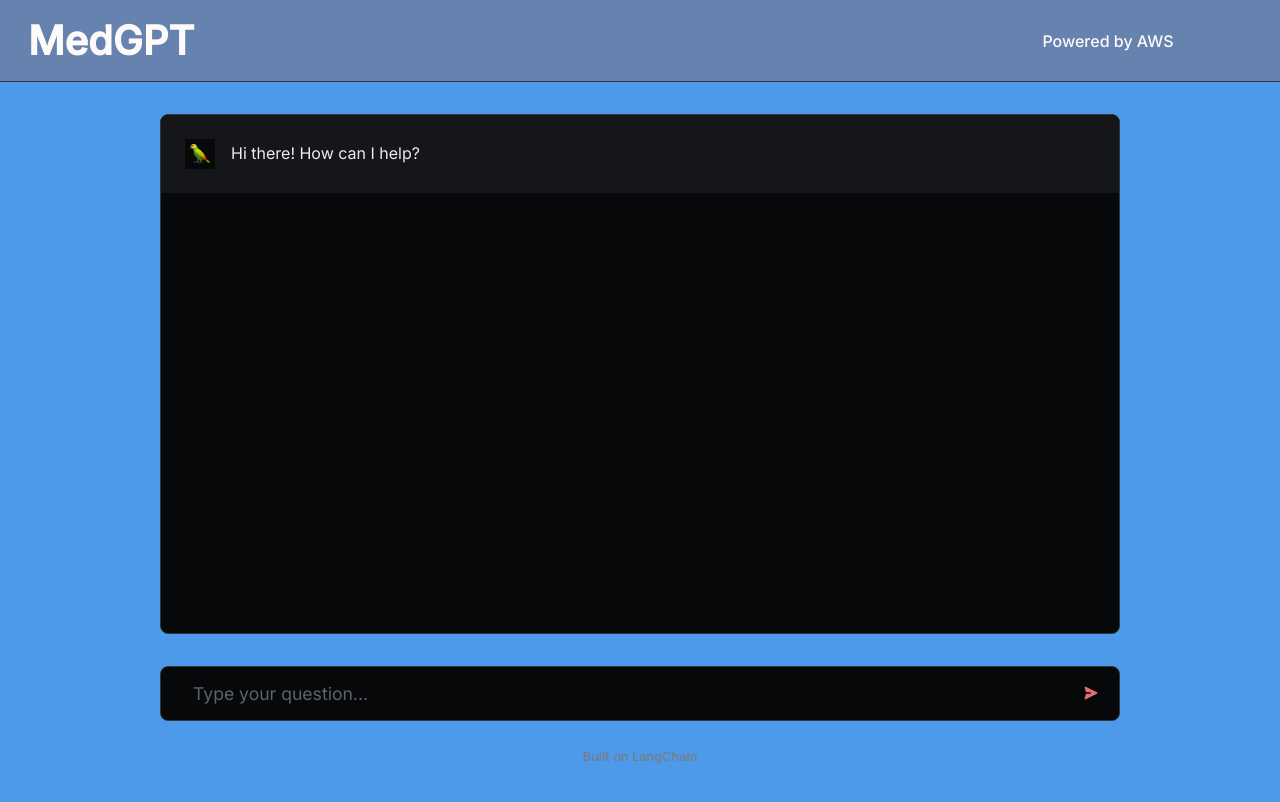
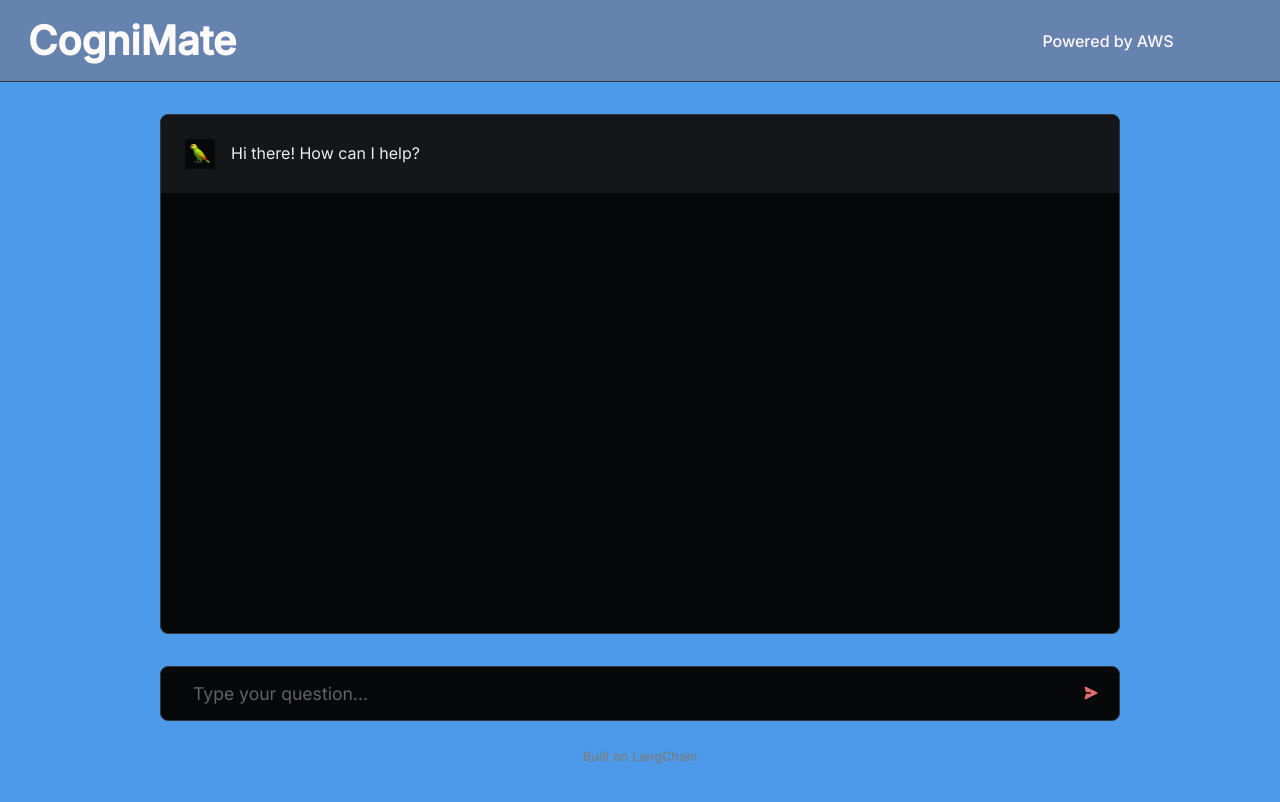
Before and after one commit to aneeshe/MedGPT-maybe, a Next.js app: page / in a window 1280 px wide. Shown: the top 802 px of the page. Built offline with nearby package versions, Linux system fonts and the light colour scheme.

Commit message:
Changed title

```diff
--- a/pages/index.js
+++ b/pages/index.js
@@ -105,7 +105,7 @@
       </Head>
       <div className={styles.topnav}>
       <div className = {styles.navlogo}>
-    <h1 href="/">MedGPT</h1>
+    <h1 href="/">CogniMate</h1>
     </div>
     <div className = {styles.navlinks}>
     <a href="" target="_blank">Powered by AWS</a>
```
